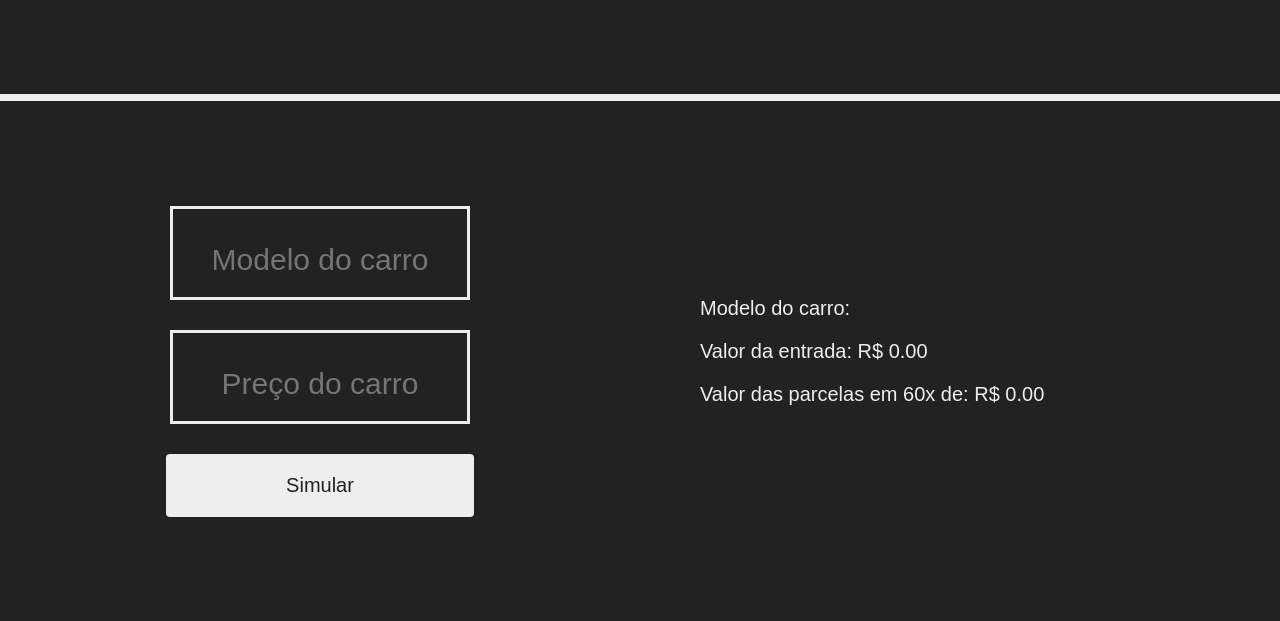
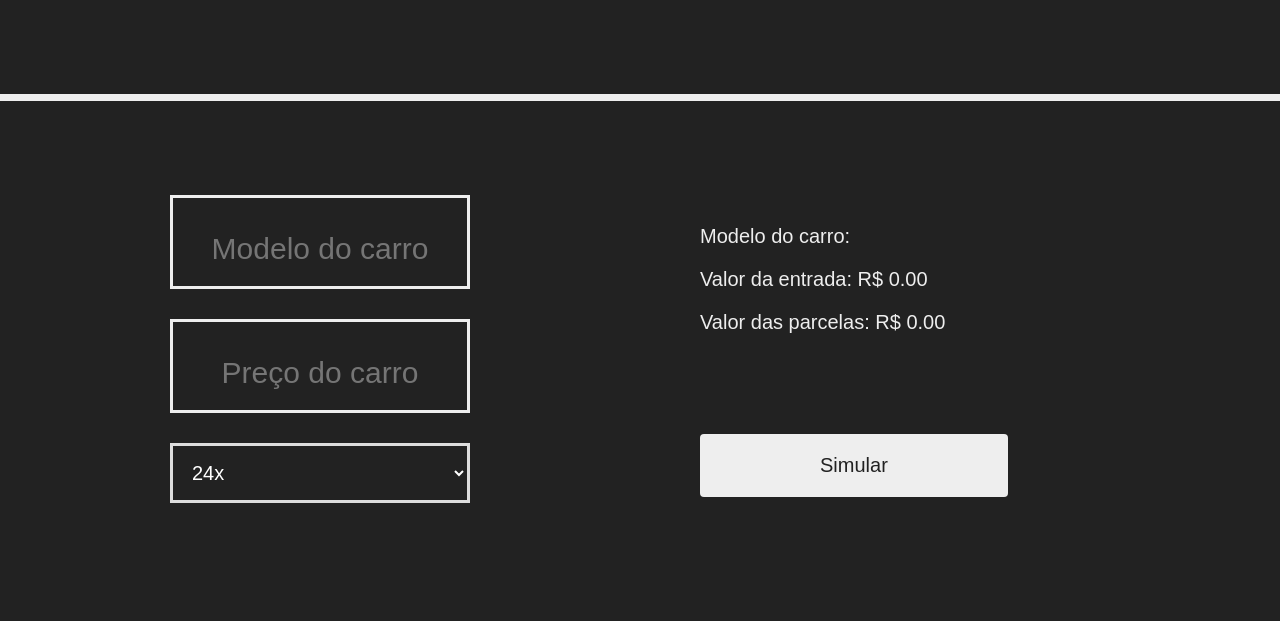
Before and after one commit to wanderson648/projeto-venda-de-veiculos-senai, a plain HTML site: page index.html in a window 1280 px wide. Shown: the part 179-800 px from the top of the page. Drawn offline with Linux system fonts and the light colour scheme.

Commit message:
adicionando parcelas

```diff
--- a/index.html
+++ b/index.html
@@ -9,7 +9,7 @@
   </head>
   <body>
     <header>
-      <h1>Venda de veículos!</h1>
+      <h1>Simulador de Veículos</h1>
       <!-- <button class="btn again">Again!</button> -->
       <!-- <div class="number">?</div> -->
     </header>
@@ -18,16 +18,26 @@
         <input type="text" class="modelo" placeholder="Modelo do carro"/>
         <input type="text" class="preco" placeholder="Preço do carro"/>
 
-        <button class="btn check">Simular</button>
+        <select name="select" class="qtdParcelas">
+          <option value="24">24x</option>
+          <option value="36">36x</option>
+          <option value="48">48x</option>
+          <option value="60">60x</option>
+        </select>
+
       </section>
       <section class="right">
+
+
         <p class="label-score">Modelo do carro: <span class="message"></span></p>
         <p class="label-score">Valor da entrada: <span class="entrada"> R$ 0.00</span></p>
-        <p class="label-score">Valor das parcelas em 60x de: <span class="parcela"> R$ 0.00</span></p>
+        <p class="label-score">Valor das parcelas: <span class="parcela"> R$ 0.00</span></p>
 
         <!-- <p class="label-highscore"> -->
           <!-- 🥇 Highscore: <span class="highscore">0</span> -->
         <!-- </p> -->
+
+        <button class="btn check">Simular</button>
       </section>
     </main>
     <script src="script.js"></script>
--- a/script.js
+++ b/script.js
@@ -2,6 +2,9 @@
 document.querySelector('.check').addEventListener('click', ()=> {
   const modelo = document.querySelector('.modelo').value;
   const preco = Number(document.querySelector('.preco').value);
+  let qtdParcelas = document.querySelector('.qtdParcelas').value;
+
+  console.log(qtdParcelas)
 
   if(!modelo) {
     alert('É necessário passar o modelo do carro!');
@@ -11,7 +14,7 @@ document.querySelector('.check').addEventListener('click', ()=> {
   }
   else {
     let valorEntrada = preco * 0.5;
-    let valorParcelas = (preco - valorEntrada) / 60;
+    let valorParcelas = (preco - valorEntrada) / qtdParcelas;
     let juros = valorParcelas * 0.7;
 
     let valorTotal = valorParcelas + juros;
--- a/style.css
+++ b/style.css
@@ -125,6 +125,7 @@ h1 {
   padding: 2rem 12rem;
   border-radius: 4px;
   cursor: pointer;
+  margin-top: 8rem;
 }
 .btn:hover {
   background-color: #ccc;
@@ -138,3 +139,14 @@ h1 {
 .label-score {
   margin-bottom: 2rem;
 }
+
+.qtdParcelas {
+  background: #222;
+  border: 3px solid #ddd;
+  font-family: inherit;
+  color: white;
+  padding: 1.5rem;
+  width: 30rem;
+  margin-bottom: 2.5rem;
+  font-size: 20px;
+}
```
